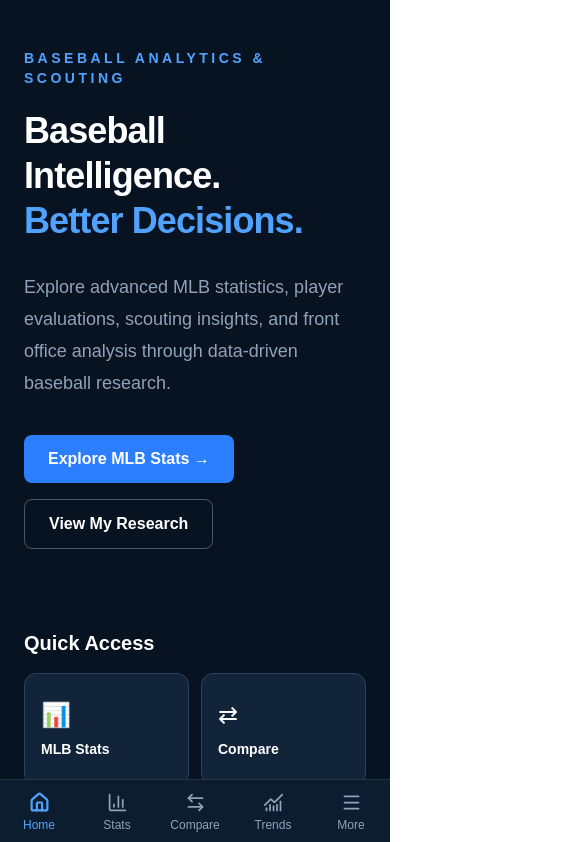
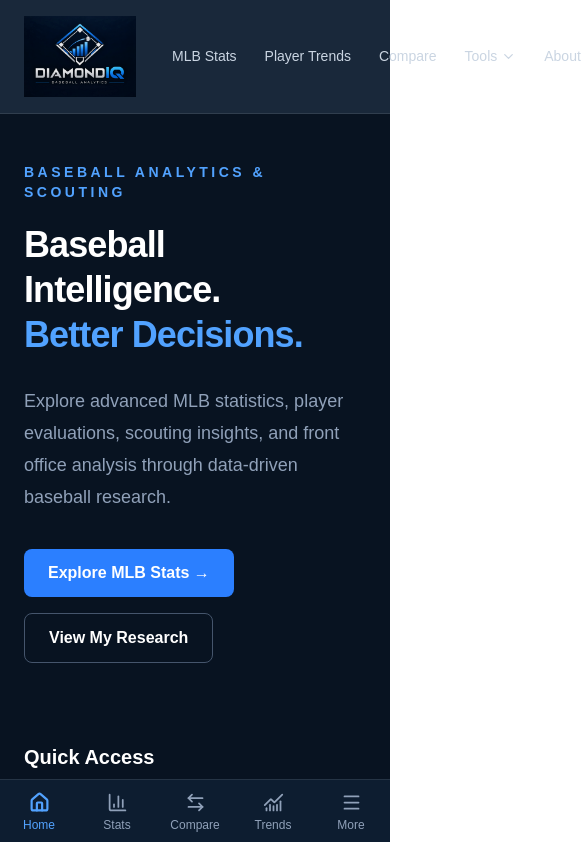
Before and after one commit to coreybann/DiamondIQ, a Next.js app: page / in a window 390 px wide. Shown: the top 842 px of the page, 585 px wide, since content can reach past the window. Built offline with nearby package versions, Linux system fonts and the light colour scheme.

Commit message:
Restore visible site header

```diff
--- a/src/app/layout.tsx
+++ b/src/app/layout.tsx
@@ -26,7 +26,7 @@
       className={`${geistSans.variable} ${geistMono.variable} h-full antialiased`}
     >
       <body className="min-h-full flex flex-col bg-[#081321] text-white">
-  <header className="sticky top-0 z-40 hidden border-b border-white/10 bg-[#0d1d30]/95 backdrop-blur-md md:block">
+  <header className="sticky top-0 z-40 border-b border-white/10 bg-[#0d1d30]/95 backdrop-blur-md">
     <DesktopNav />
   </header>
 
```
